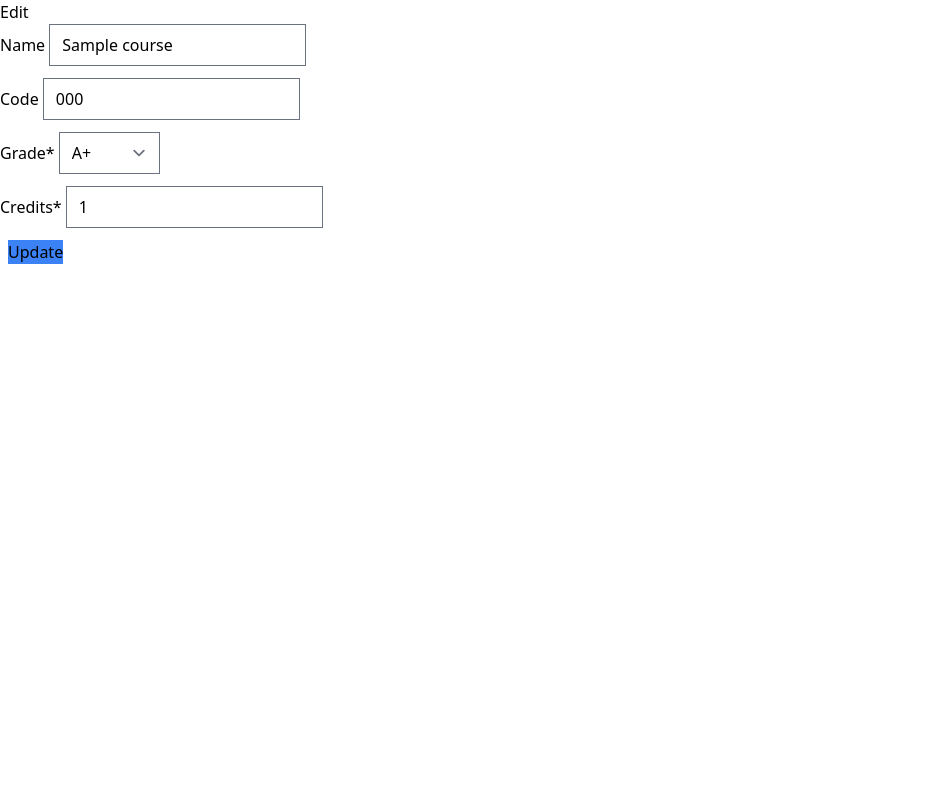
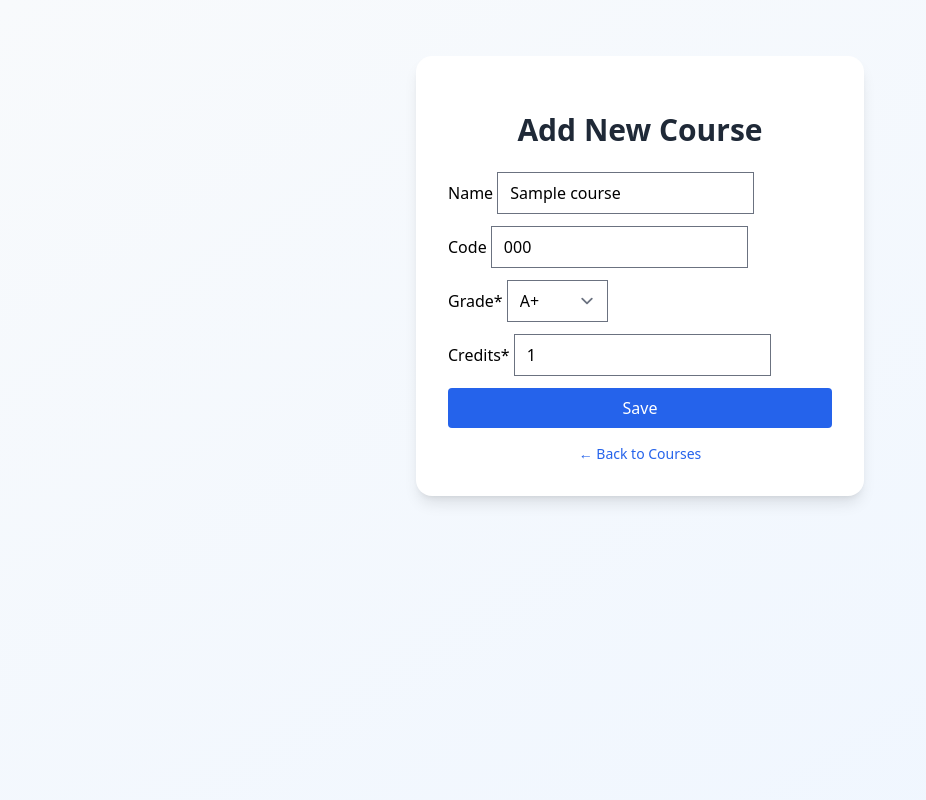
Before and after one commit to JCast867/Tracking_GPA_App, a Django app: page /1/edit/ in a window 1280 px wide. Shown: the whole page, without its empty margins (0-926 px from the left). Run offline with Django 5.2, Linux system fonts and the light colour scheme; a user stored in the database is signed in; tables that the repository leaves empty hold one stand-in row (values such as "Sample post"); some libraries are stand-ins or nearby versions.

Commit message:
updated editing page ui

```diff
--- a/templates/course_edit.html
+++ b/templates/course_edit.html
@@ -2,9 +2,23 @@
 {% load crispy_forms_tags %}
 
 {% block content %}
-<h1>Edit</h1>
-<form action="" method="post">{% csrf_token %}
-  {{ form|crispy }}
-  <button class="bg-blue-500 ms-2" type="submit">Update</button>
-</form>
+<div class="min-h-screen bg-gradient-to-br from-slate-50 to-blue-50 px-4 py-14">
+    <div class="max-w-md mx-auto">
+        <div class="bg-white rounded-2xl p-8 shadow-lg overflow-hidden">
+            <div class="px-6 py-6 text-center">
+                <h1 class="text-3xl font-bold text-gray-800">Add New Course</h1>
+            </div>
+            <form action="" method="POST">
+                {% csrf_token %}
+                {{ form|crispy}}
+            </form>
+            <button class="bg-blue-600 hover:bg-blue-700 text-white px-4 py-2 w-full rounded" type="submit">Save</button>
+            <p class="text-center text-sm text-gray-600 mt-4">
+                <a href="{% url 'course_list' %}" class="text-blue-600 hover:underline">
+                    ← Back to Courses
+                </a>
+            </p>
+        </div>
+    </div>
+</div>
 {% endblock content %}
--- a/templates/course_new.html
+++ b/templates/course_new.html
@@ -4,9 +4,9 @@
 {% block content %}
 <div class="min-h-screen bg-gradient-to-br from-slate-50 to-blue-50 px-4 py-14">
     <div class="max-w-md mx-auto">
-        <div class="bg-white rounded-2xl p-6 shadow-lg overflow-hidden">
-            <div class="px-6 py-4 text-center">
-                <h1 class="text-xl font-semibold text-gray-800">Add New Course</h1>
+        <div class="bg-white rounded-2xl p-8 shadow-lg overflow-hidden">
+            <div class="px-6 py-6 text-center">
+                <h1 class="text-3xl font-bold text-gray-800">Add New Course</h1>
             </div>
             <form action="" method="POST">
                 {% csrf_token %}
```
